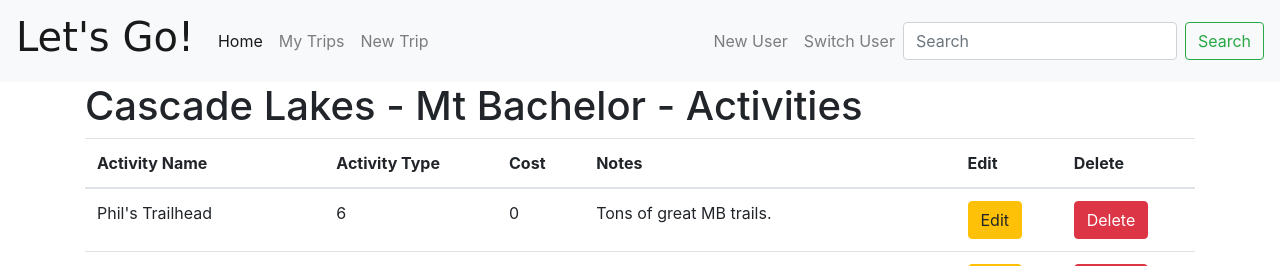
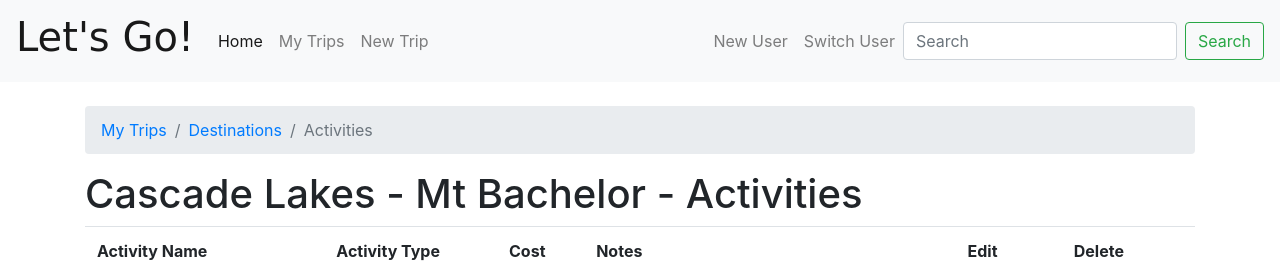
Before and after one commit to kcroo/LetsGo, a Flask app: page /trip/1/1 in a window 1280 px wide. Shown: the top 266 px of the page. Run offline with Flask 2, Linux system fonts and the light colour scheme; data comes from the database, SQL or seed files in the repository; data that the repository does not hold is empty; some libraries are stand-ins or nearby versions; some web fonts are replaced.

Commit message:
Breadcrumb trail - shows which page you're and allows you to navigate backwards

```diff
--- a/templates/destination.html
+++ b/templates/destination.html
@@ -1,7 +1,18 @@
 {% extends "base.html" %}
+
+{% block head %}
+{% endblock %}
 
 {% block body %}
     <div class="container">
+        <br>
+        <nav aria-label="breadcrumb">
+            <ol class="breadcrumb">
+            <li class="breadcrumb-item active" aria-current="page"><a href="{{ url_for('myTrips') }}">My Trips</a></li>
+            <li class="breadcrumb-item active" aria-current="page"><a href="">Destinations</a></li>
+            <li class="breadcrumb-item active" aria-current="page">Activities</li>
+            </ol>
+        </nav>
         <h1>{{ tripName }} - {{ destName }} - Activities</h1>
         <table class="table">
             <thead>
```
Also changed, not shown: templates/mytrips.html (+9 -0 lines).
